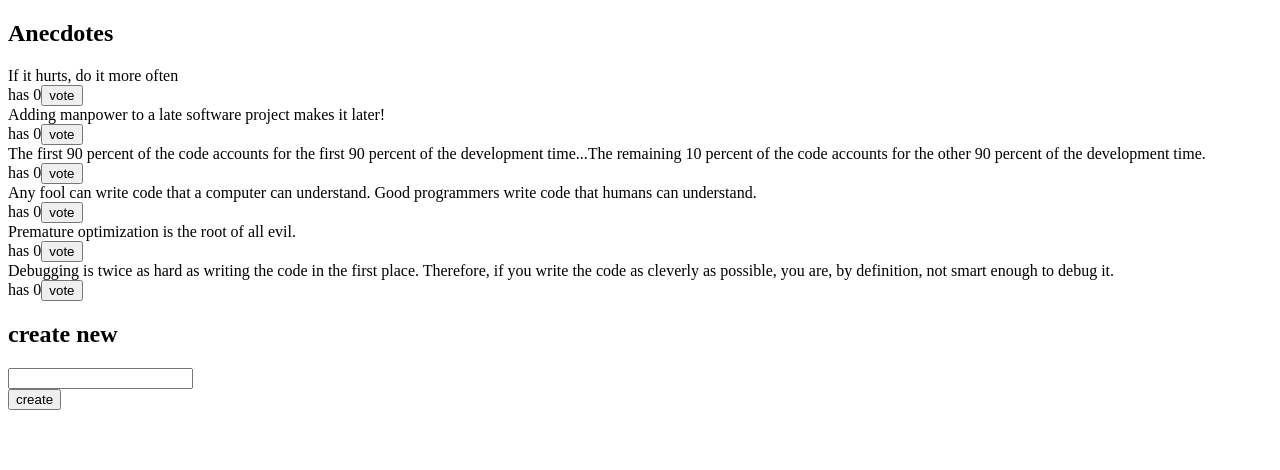
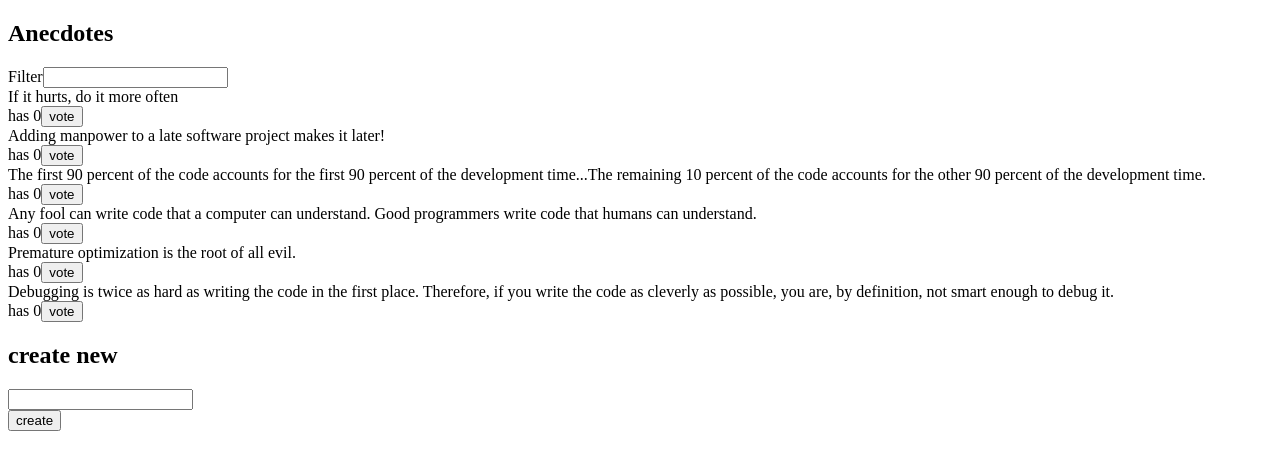
Before and after one commit to ahmad-cod/anecdotes, a React (Create React App) app: page / in a window 1280 px wide. Shown: the top 470 px of the page. Built offline with nearby package versions, Linux system fonts and the light colour scheme.

Commit message:
Create anecdote component as a unit of AnecdoteList.

```diff
--- a/src/App.js
+++ b/src/App.js
@@ -32,10 +32,25 @@ const App = () => {
     console.log(content)
   }
 
+  const handleFilter = (e) => {
+    let filtered = anecdotes.filter(anecdote =>
+       new RegExp(e.target.value, 'i').test(anecdote.content))
+    console.log('filter', filtered)
+  }
+  const filterForm = () => {
+    return (
+      <form>
+        <label>Filter</label>
+        <input type='text' id='filter' onChange={handleFilter} />
+      </form>
+    )
+  }
+
   return (
     <div>
       <h2>Anecdotes</h2>
       <Notification />
+      {filterForm()}
       <AnecdoteList vote={vote} anecdotes={anecdotes} />
       <AnecdoteForm addAnecdote={addAnecdote}/>
     </div>
--- /dev/null
+++ b/src/components/Anecdote.js
@@ -0,0 +1,18 @@
+import React from 'react'
+
+const Anecdote = ({anecdote, vote}) => {
+  const {id, content, votes} = anecdote
+  return (
+    <div key={id}>
+            <div>
+              {content}
+            </div>
+            <div>
+              has {votes}
+              <button onClick={() => vote(id, content)}>vote</button>
+            </div>
+          </div>
+  )
+}
+
+export default Anecdote
--- a/src/components/AnecdoteList.js
+++ b/src/components/AnecdoteList.js
@@ -1,4 +1,5 @@
 import React from 'react';
+import Anecdote from './Anecdote';
 
 const AnecdoteList = ({ vote, anecdotes }) => {
   return (
@@ -6,15 +7,7 @@ const AnecdoteList = ({ vote, anecdotes }) => {
       {anecdotes
         .sort((a, b) => b.votes - a.votes)
         .map(anecdote =>
-          <div key={anecdote.id}>
-            <div>
-              {anecdote.content}
-            </div>
-            <div>
-              has {anecdote.votes}
-              <button onClick={() => vote(anecdote.id, anecdote.content)}>vote</button>
-            </div>
-          </div>
+          <Anecdote key={anecdote.id} anecdote={anecdote} vote={vote} />
         )}
     </>
   )
```
